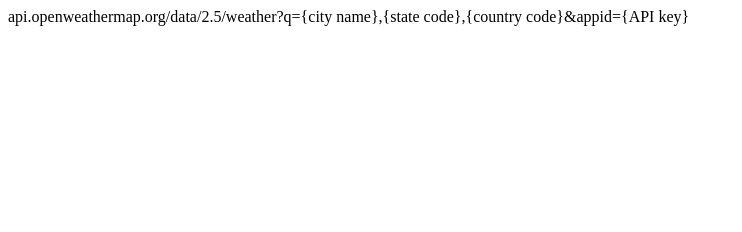
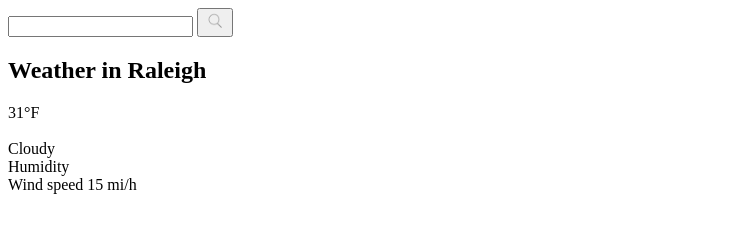
Before and after one commit to FutureSoftwarePro/WeatherApp, a plain HTML site: page Weather.html in a window 1280 px wide. Shown: the whole page, without its empty margins (0-742 px from the left). Drawn offline with Linux system fonts and the light colour scheme.

Commit message:
Start of Html

```diff
--- a/Weather.html
+++ b/Weather.html
@@ -5,11 +5,24 @@
     <meta http-equiv="X-UA-Compatible" content="IE=edge">
     <meta name="viewport" content="width=device-width, initial-scale=1.0">
     <title>Weather App</title>
-    api.openweathermap.org/data/2.5/weather?q={city name},{state code},{country code}&appid={API key}
+
 
 </head>
 <body>
-
+    <div class="card">
+        <div class="search">
+            <input type="text" class="search-bar">
+            <button><img src="images/314807_search_icon.png" alt= "search glass" width="20" height="20" /></button>
+        </div>
+        <div class="weather">
+            <h2 class="city">Weather in Raleigh</h2>
+            <div class='temperature'>31°F</div>
+            <img src="" alt="" class="icon"/>
+            <div class="discription">Cloudy</div>
+            <div class="humidity">Humidity</div>
+            <div class="wind">Wind speed 15 mi/h</div>
+        </div>
+    </div>
 
 </body>
 </html>
```
Also changed, not shown: Images/314807_search_icon.png (added), 2 other files.
